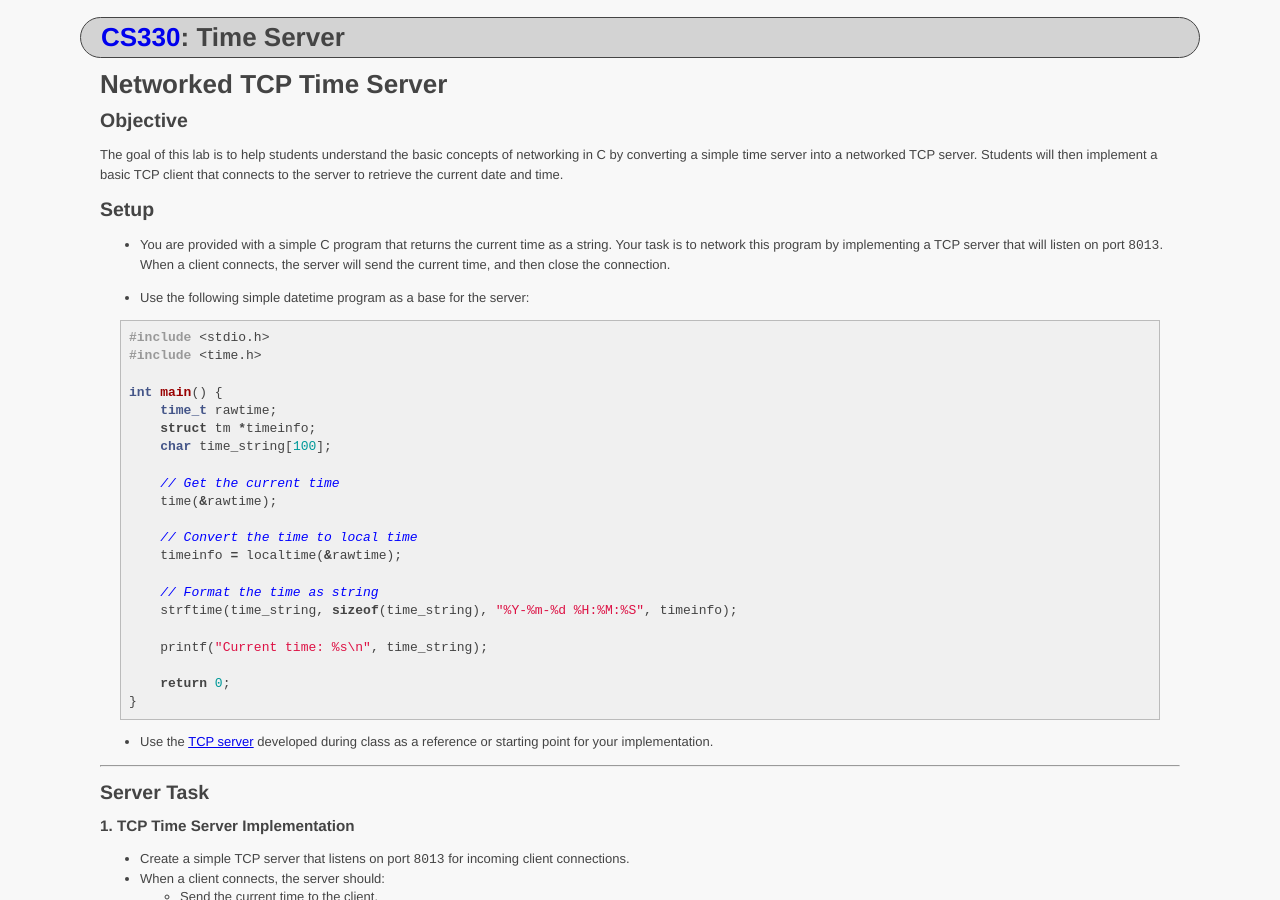
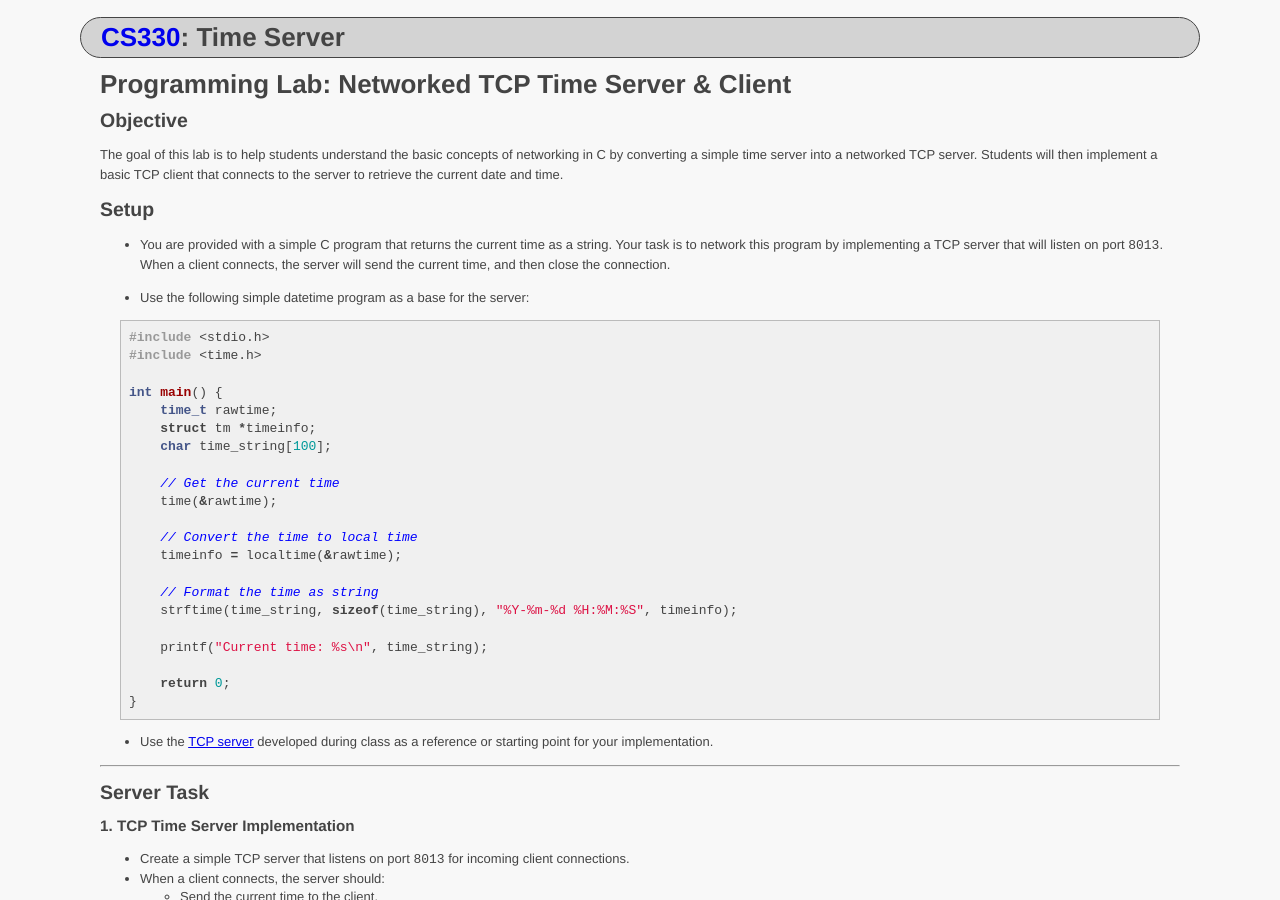
Before and after one commit to ycpcs/cs330-fall2025, a Jekyll site: the page built from assignments/time-server.md, in a window 1280 px wide and 900 px high. Built offline with Jekyll 4.4.1, drawn with Linux system fonts in a browser that asks for light colours.

Commit message:
update objective

```diff
--- a/assignments/time-server.md
+++ b/assignments/time-server.md
@@ -4,7 +4,7 @@ course_number: CS330
 title: "Time Server"
 ---
 
-# Networked TCP Time Server
+# Programming Lab: Networked TCP Time Server & Client
 
 ## Objective
 
```
